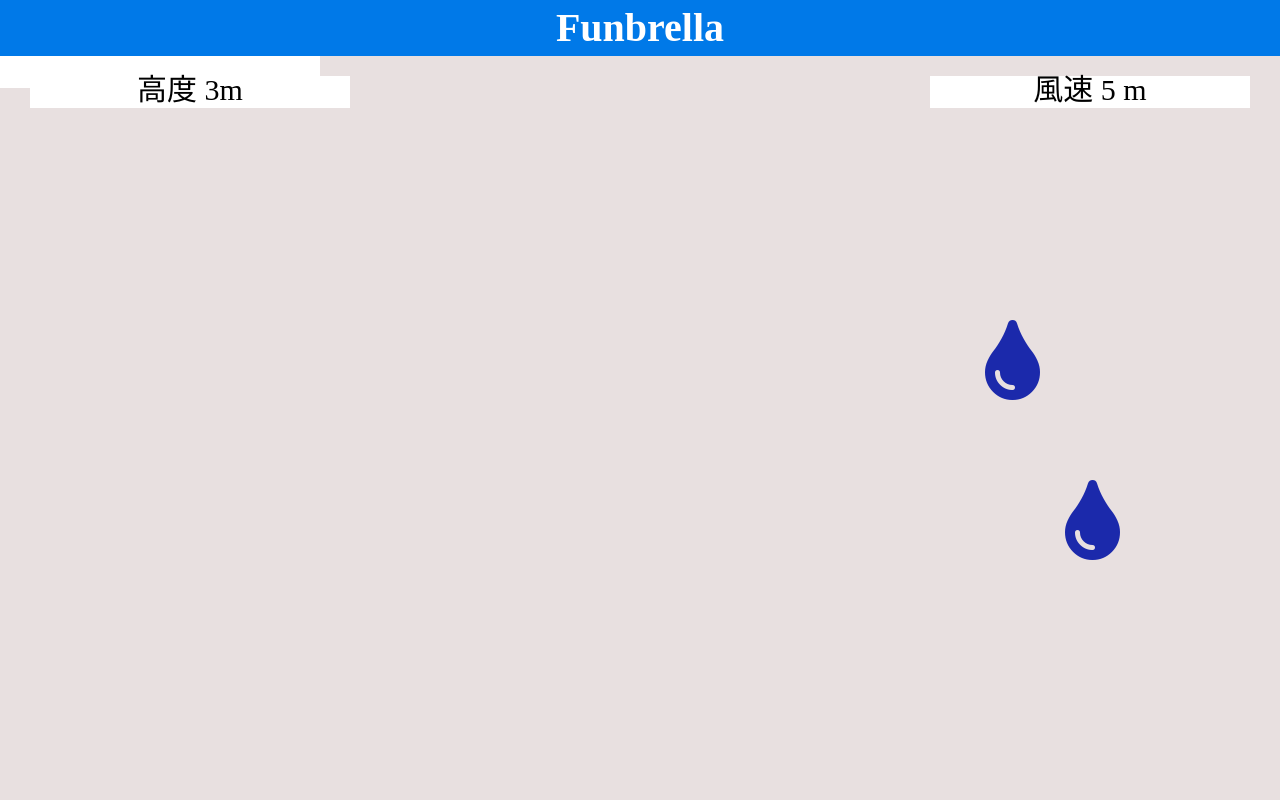
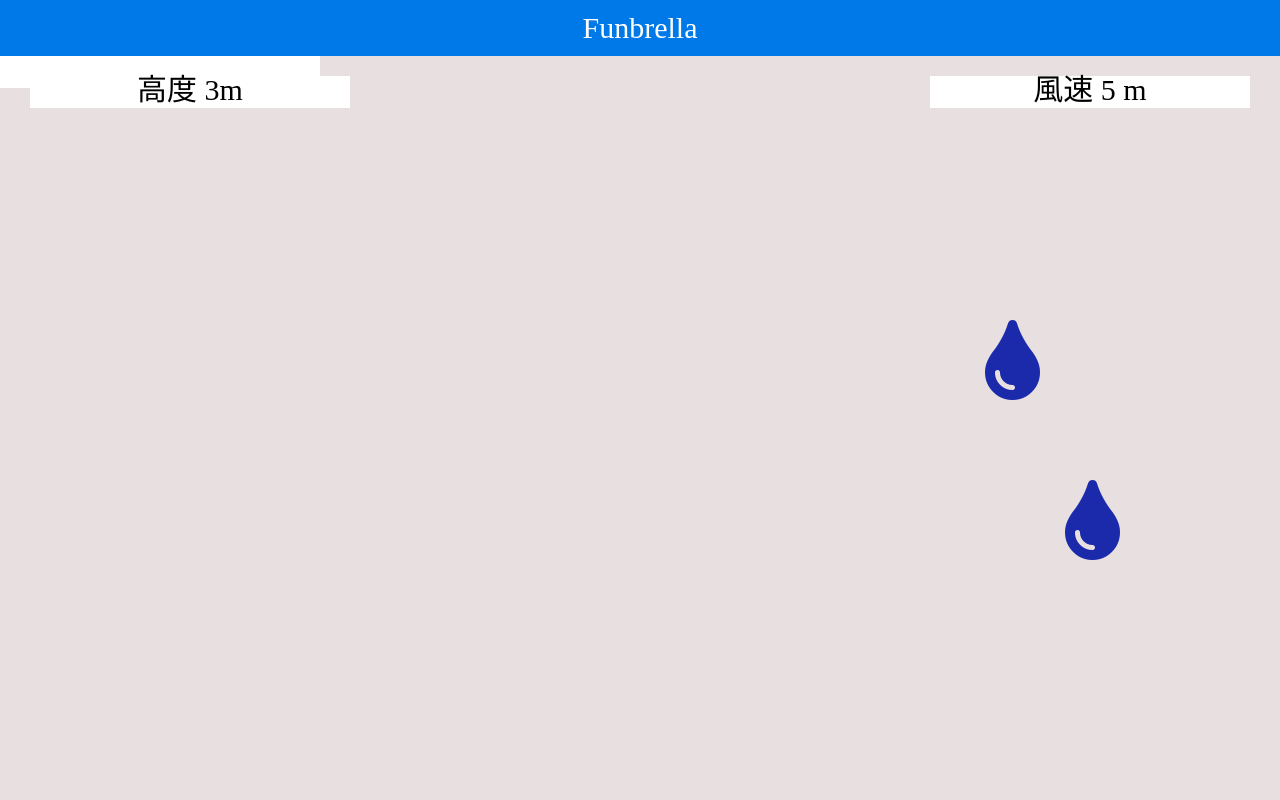
Before and after one commit to lunasky-hy/enPiT-Funbrella, a PHP site: page /rain/rain.html in a window 1280 px wide. Run offline with PHP 8.4, Linux system fonts and the light colour scheme; some libraries are stand-ins or nearby versions.

Commit message:
Revert "Feauture/issue67"

```diff
--- a/cloud/cloud.css
+++ b/cloud/cloud.css
@@ -9,8 +9,7 @@
     height:7vh;
     background-color:#0079E8;
     color:#fff;
-    font-size:40px;
-    font-weight:bold;
+    font-size:30px;
     width:100%;
     text-align:center;
     line-height:7vh;
--- a/default/default.css
+++ b/default/default.css
@@ -9,8 +9,7 @@
     height:7vh;
     background-color:#0079E8;
     color:#fff;
-    font-size:40px;
-    font-weight:bold;
+    font-size:30px;
     width:100%;
     text-align:center;
     line-height:7vh;
--- a/javascript/gameApp.js
+++ b/javascript/gameApp.js
@@ -9,8 +9,7 @@
         //'umbrella': 'https://www.illust-box.jp/db_img/sozai/00010/108866/watermark.jpg',
 
      'umbrella': 'https://kohacu.com/wp-content/uploads/2018/05/kohacu.com_000102_20170830-300x300.png',
-      // 'thunder':'https://www.sozailab.jp/db_img/sozai/13085/9e5baae2f2a6c96a62655fc3bdd8d10c.png'
-      'thunder' : 'https://chicodeza.com/wordpress/wp-content/uploads/kaminari-illust2.png'
+      'thunder':'https://www.sozailab.jp/db_img/sozai/13085/9e5baae2f2a6c96a62655fc3bdd8d10c.png'
   },
 };
 
@@ -19,7 +18,7 @@
 var THUNDER_HEIGHT = 110;
 var SCREEN_WIDTH = 500;
 var SCREEN_HEIGHT = 800;
-var UMBRELLA_WIDTH = 75;
+var UMBRELLA_WIDTH = 70;
 var UMBRELLA_HEIGHT = 80;
 
 //ライフ傘のサイズ
@@ -35,7 +34,7 @@
 };
 
 //円判定の円
-var HIT_RADIUS = 35;
+var HIT_RADIUS = 30;
 //ライフ傘の円判定の円
 var HIT_RADIUS2 = 15;
 //傘のライフ
--- a/rain/rain.css
+++ b/rain/rain.css
@@ -9,8 +9,7 @@
     height:7vh;
     background-color:#0079E8;
     color:#fff;
-    font-size:40px;
-    font-weight:bold;
+    font-size:30px;
     width:100%;
     text-align:center;
     line-height:7vh;
--- a/sunny/sunny.css
+++ b/sunny/sunny.css
@@ -9,8 +9,7 @@
     height:7vh;
     background-color:#0079E8;
     color:#fff;
-    font-size:40px;
-    font-weight:bold;
+    font-size:30px;
     width:100%;
     text-align:center;
     line-height:7vh;
```
